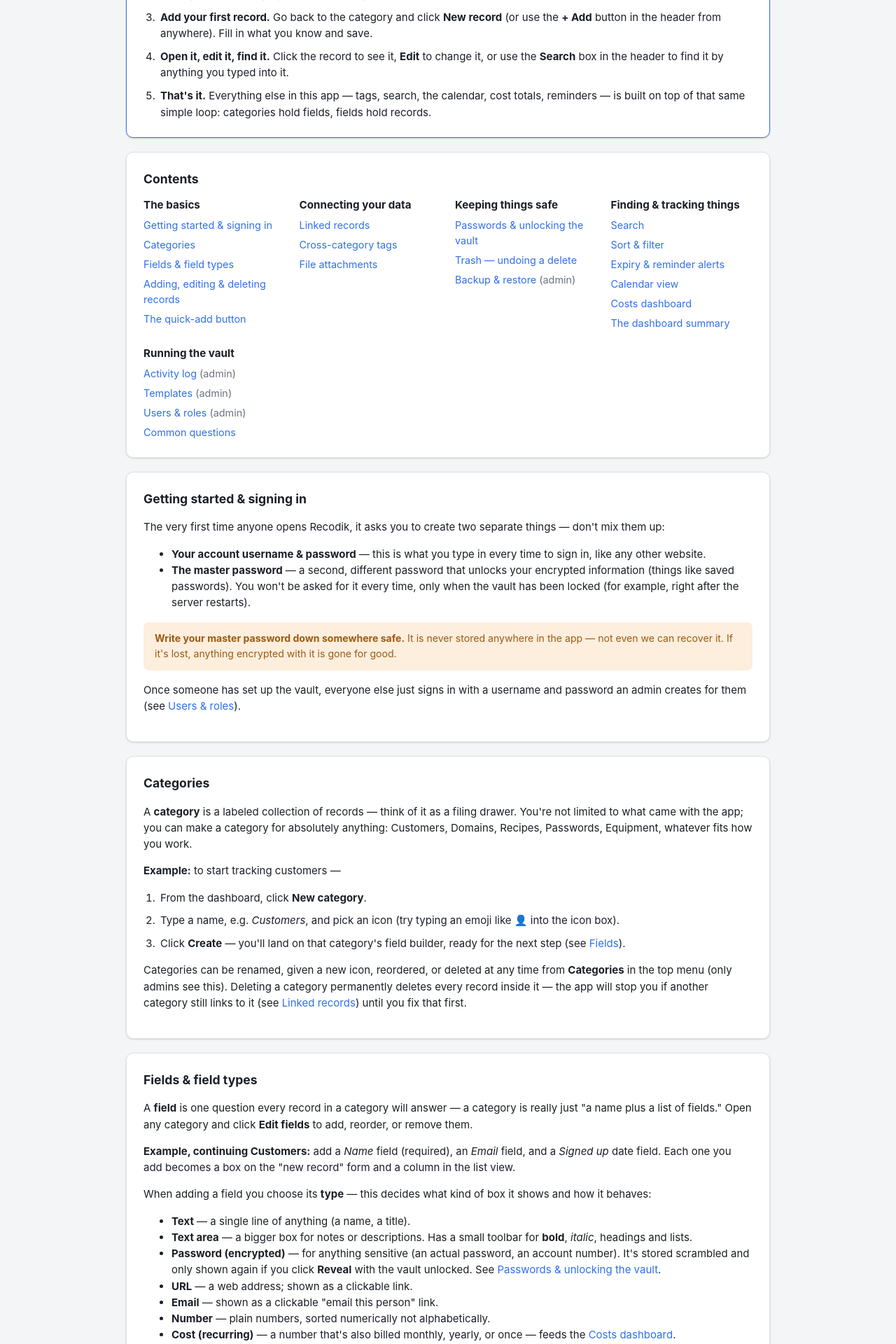
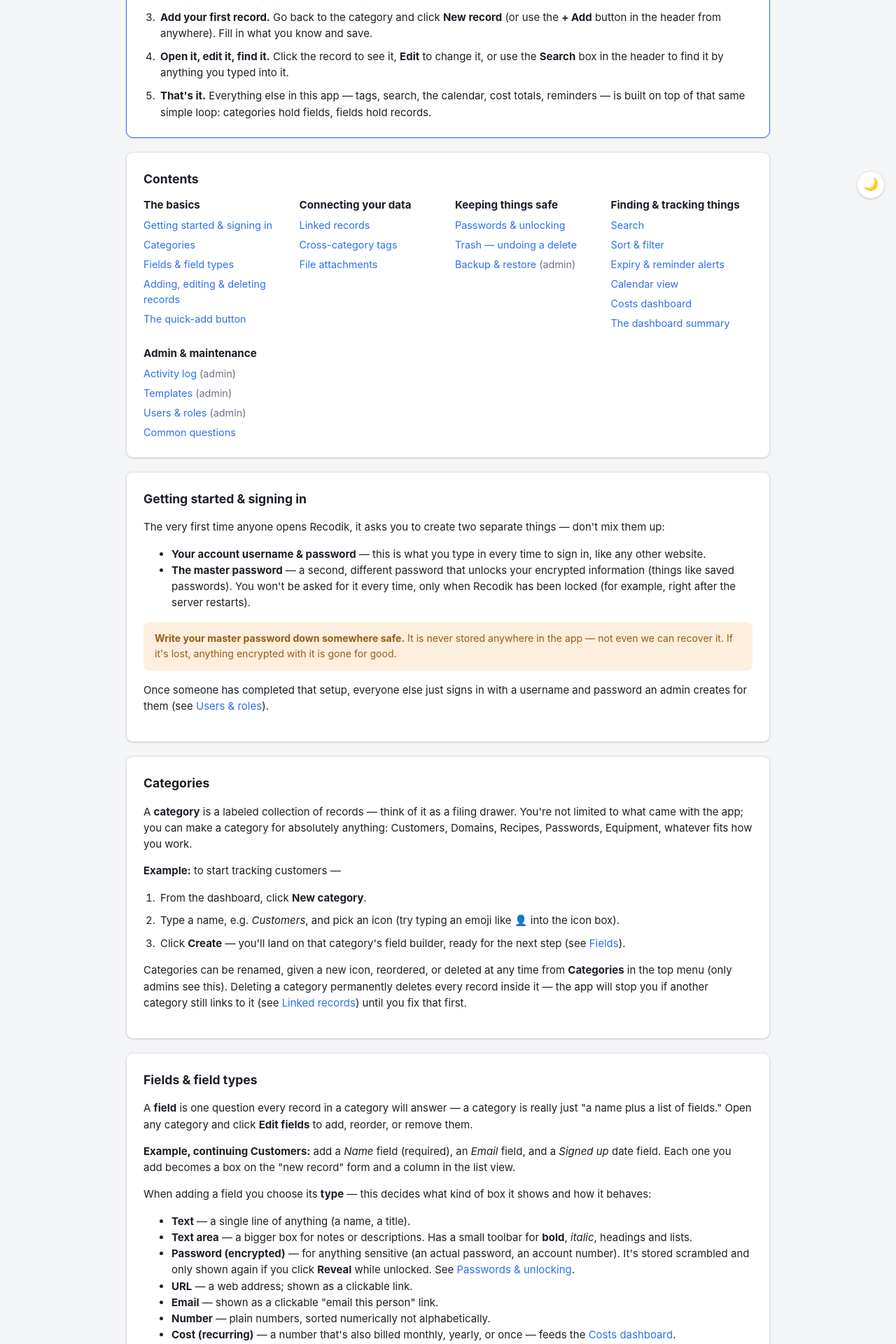
Before and after one commit to squadri00/recodik, a Flask app: page /help in a window 1280 px wide. Shown: the part 500-2420 px from the top of the page at 70% size. Run offline with Flask 3, Linux system fonts and the light colour scheme; the visitor is signed in with stand-in values (Sample User, id 1); data comes from the database, SQL or seed files in the repository; data that the repository does not hold is empty; some libraries are stand-ins or nearby versions.

Commit message:
Add light/dark theme toggle; remove remaining "vault" branding from UI
Persist the theme choice in localStorage with a toggle button, backed by
data-theme overrides alongside the existing prefers-color-scheme rules.
Also replace leftover "vault" wording across templates with Recodik-neutral
phrasing, and rename the backup/template export filenames from myvault- to
recodik-prefixed.

Co-Authored-By: Claude Sonnet 5 <noreply@anthropic.com>

```diff
--- a/myvault/backup.py
+++ b/myvault/backup.py
@@ -37,7 +37,7 @@ def _timestamp() -> str:
 
 
 def backup_filename() -> str:
-    return f"myvault-backup-{_timestamp()}.sqlite3"
+    return f"recodik-backup-{_timestamp()}.sqlite3"
 
 
 def make_consistent_copy(dest_path: str, source_path: str | None = None) -> None:
--- a/myvault/static/app.js
+++ b/myvault/static/app.js
@@ -101,6 +101,48 @@ document.querySelectorAll("[data-alert-toggle]").forEach(function (btn) {
   });
 });
 
+// --- Light/dark theme toggle, persisted in localStorage ---------------------
+(function () {
+  var KEY = "recodik-theme";
+  var root = document.documentElement;
+  var btn = document.querySelector("[data-theme-toggle]");
+  var icon = document.querySelector("[data-theme-icon]");
+
+  function storedTheme() {
+    try {
+      return localStorage.getItem(KEY);
+    } catch (e) {
+      return null;
+    }
+  }
+
+  function effectiveTheme() {
+    var stored = storedTheme();
+    if (stored === "light" || stored === "dark") return stored;
+    return window.matchMedia && window.matchMedia("(prefers-color-scheme: dark)").matches
+      ? "dark"
+      : "light";
+  }
+
+  function updateIcon() {
+    if (!icon) return;
+    // Icon shows the theme you'd switch TO, not the current one.
+    icon.textContent = effectiveTheme() === "dark" ? "☀️" : "🌙";
+  }
+  updateIcon();
+
+  if (btn) {
+    btn.addEventListener("click", function () {
+      var next = effectiveTheme() === "dark" ? "light" : "dark";
+      root.setAttribute("data-theme", next);
+      try {
+        localStorage.setItem(KEY, next);
+      } catch (e) {}
+      updateIcon();
+    });
+  }
+})();
+
 // --- Markdown toolbar for `textarea` fields ---------------------------------
 // Inserts plain Markdown syntax around the current selection. No editor
 // library -- the field stays a normal <textarea>, formatting just gets
--- a/myvault/static/style.css
+++ b/myvault/static/style.css
@@ -24,8 +24,10 @@
   --cal-c6-bg: hsl(250 55% 92%); --cal-c6-ink: hsl(250 50% 40%);
   --cal-c7-bg: hsl(25 65% 88%);  --cal-c7-ink: hsl(25 60% 28%);
 }
+/* Dark palette applies when the system prefers dark AND the user hasn't
+   explicitly picked light via the theme toggle (data-theme="light"). */
 @media (prefers-color-scheme: dark) {
-  :root {
+  :root:not([data-theme="light"]) {
     --bg: #12151b; --surface: #1b1f27; --border: #2c313c;
     --text: #e7e9ee; --muted: #9aa1ad; --primary: #4f8bff; --primary-ink: #0b0d10;
     --ok-bg: #16301f; --ok-ink: #7fd7a0;
@@ -43,6 +45,35 @@
     --cal-c7-bg: hsl(25 32% 20%);  --cal-c7-ink: hsl(25 70% 76%);
   }
 }
+
+/* Explicit override via the theme toggle (data-theme="dark"), regardless of
+   what the system preference is. Same values as the media query above. */
+:root[data-theme="dark"] {
+  --bg: #12151b; --surface: #1b1f27; --border: #2c313c;
+  --text: #e7e9ee; --muted: #9aa1ad; --primary: #4f8bff; --primary-ink: #0b0d10;
+  --ok-bg: #16301f; --ok-ink: #7fd7a0;
+  --warn-bg: #3a2c16; --warn-ink: #e6b877;
+  --error-bg: #3a1e20; --error-ink: #f0999e;
+  --shadow: none;
+
+  --cal-c0-bg: hsl(215 35% 22%); --cal-c0-ink: hsl(215 75% 80%);
+  --cal-c1-bg: hsl(265 30% 24%); --cal-c1-ink: hsl(265 70% 84%);
+  --cal-c2-bg: hsl(175 30% 18%); --cal-c2-ink: hsl(175 60% 72%);
+  --cal-c3-bg: hsl(145 28% 18%); --cal-c3-ink: hsl(145 55% 72%);
+  --cal-c4-bg: hsl(320 28% 22%); --cal-c4-ink: hsl(320 65% 82%);
+  --cal-c5-bg: hsl(190 32% 18%); --cal-c5-ink: hsl(190 65% 75%);
+  --cal-c6-bg: hsl(250 30% 24%); --cal-c6-ink: hsl(250 70% 84%);
+  --cal-c7-bg: hsl(25 32% 20%);  --cal-c7-ink: hsl(25 70% 76%);
+}
+
+.theme-toggle {
+  position: fixed; bottom: 1rem; right: 1rem; z-index: 40;
+  width: 40px; height: 40px; border-radius: 999px;
+  border: 1px solid var(--border); background: var(--surface); color: var(--text);
+  font-size: 1.1rem; line-height: 1; cursor: pointer; box-shadow: var(--shadow);
+  display: flex; align-items: center; justify-content: center;
+}
+.theme-toggle:hover { border-color: var(--primary); }
 
 * { box-sizing: border-box; }
 [hidden] { display: none !important; }
--- a/myvault/templates/base.html
+++ b/myvault/templates/base.html
@@ -3,6 +3,17 @@
 <head>
   <meta charset="utf-8">
   <meta name="viewport" content="width=device-width, initial-scale=1">
+  <script>
+  /* Apply a saved theme choice before first paint, so there's no flash. */
+  (function () {
+    try {
+      var t = localStorage.getItem('recodik-theme');
+      if (t === 'light' || t === 'dark') {
+        document.documentElement.setAttribute('data-theme', t);
+      }
+    } catch (e) {}
+  })();
+  </script>
   <title>{% block title %}{{ app_title }}{% endblock %}</title>
   <link rel="stylesheet" href="{{ url_for('static', filename='style.css') }}">
   <link rel="icon" href="{{ url_for('static', filename='recodik-logo.png') }}">
@@ -79,9 +90,9 @@
       </div>
     {% endif %}
     {% if vault_unlocked %}
-      <a class="pill pill-ok" href="{{ url_for('auth.lock') }}" title="Lock the vault">🔓 Unlocked</a>
+      <a class="pill pill-ok" href="{{ url_for('auth.lock') }}" title="Lock {{ app_title }}">🔓 Unlocked</a>
     {% else %}
-      <a class="pill pill-warn" href="{{ url_for('auth.unlock') }}" title="Unlock the vault">🔒 Locked</a>
+      <a class="pill pill-warn" href="{{ url_for('auth.unlock') }}" title="Unlock {{ app_title }}">🔒 Locked</a>
     {% endif %}
     <span class="who">{{ current_user['username'] }}{% if current_user['role'] == 'admin' %} · admin{% endif %}</span>
     <a class="btn btn-ghost" href="{{ url_for('auth.logout') }}">Sign out</a>
@@ -116,6 +127,9 @@
     <p>Recodik is provided "as is," with no warranty of any kind. Eformics Systems is not liable for any loss or damage arising from its use.</p>
   </div>
 </footer>
+<button type="button" class="theme-toggle" data-theme-toggle title="Switch color theme" aria-label="Switch color theme">
+  <span data-theme-icon>🌙</span>
+</button>
 <script src="{{ url_for('static', filename='app.js') }}" defer></script>
 </body>
 </html>
--- a/myvault/templates/coming_soon.html
+++ b/myvault/templates/coming_soon.html
@@ -2,7 +2,7 @@
 {% block content %}
 <div class="empty">
   <p class="empty-title">{{ feature }} arrives in Phase {{ phase }}.</p>
-  <p>This build is being assembled phase by phase. The foundation (setup, login, vault lock) is live.</p>
+  <p>This build is being assembled phase by phase. The foundation (setup, login, lock/unlock) is live.</p>
   <a class="btn" href="{{ url_for('index') }}">Back to dashboard</a>
 </div>
 {% endblock %}
--- a/myvault/templates/field_edit.html
+++ b/myvault/templates/field_edit.html
@@ -57,7 +57,7 @@
     {% if can_encrypt %}
       <label class="check" data-encrypt-wrap hidden>
         <input type="checkbox" name="encrypt_existing" value="1" checked>
-        Encrypt this field's existing values now (requires the vault unlocked)
+        Encrypt this field's existing values now (requires {{ app_title }} unlocked)
       </label>
     {% endif %}
     <button class="btn btn-primary" type="submit">Save field</button>
--- a/myvault/templates/help.html
+++ b/myvault/templates/help.html
@@ -58,7 +58,7 @@
     <div>
       <h3>Keeping things safe</h3>
       <ul>
-        <li><a href="#passwords-vault">Passwords &amp; unlocking the vault</a></li>
+        <li><a href="#passwords-vault">Passwords &amp; unlocking</a></li>
         <li><a href="#trash">Trash — undoing a delete</a></li>
         <li><a href="#backup">Backup &amp; restore <span class="muted">(admin)</span></a></li>
       </ul>
@@ -75,7 +75,7 @@
       </ul>
     </div>
     <div>
-      <h3>Running the vault</h3>
+      <h3>Admin &amp; maintenance</h3>
       <ul>
         <li><a href="#activity-log">Activity log <span class="muted">(admin)</span></a></li>
         <li><a href="#templates">Templates <span class="muted">(admin)</span></a></li>
@@ -96,14 +96,14 @@
       you type in every time to sign in, like any other website.</li>
     <li><strong>The master password</strong> — a second, different password
       that unlocks your encrypted information (things like saved passwords).
-      You won't be asked for it every time, only when the vault has been
+      You won't be asked for it every time, only when {{ app_title }} has been
       locked (for example, right after the server restarts).</li>
   </ul>
   <p class="callout callout-warn">
     <strong>Write your master password down somewhere safe.</strong> It is
     never stored anywhere in the app — not even we can recover it. If it's
     lost, anything encrypted with it is gone for good.</p>
-  <p>Once someone has set up the vault, everyone else just signs in with a
+  <p>Once someone has completed that setup, everyone else just signs in with a
     username and password an admin creates for them (see
     <a href="#users">Users &amp; roles</a>).</p>
 </div>
@@ -148,8 +148,8 @@
       and lists.</li>
     <li><strong>Password (encrypted)</strong> — for anything sensitive
       (an actual password, an account number). It's stored scrambled and only
-      shown again if you click <strong>Reveal</strong> with the vault unlocked.
-      See <a href="#passwords-vault">Passwords &amp; unlocking the vault</a>.</li>
+      shown again if you click <strong>Reveal</strong> while unlocked.
+      See <a href="#passwords-vault">Passwords &amp; unlocking</a>.</li>
     <li><strong>URL</strong> — a web address; shown as a clickable link.</li>
     <li><strong>Email</strong> — shown as a clickable "email this person" link.</li>
     <li><strong>Number</strong> — plain numbers, sorted numerically not
@@ -176,7 +176,7 @@
     created, but its <em>label</em>, type, and settings can be changed later
     from <strong>Edit</strong> next to it — including turning a plain field
     into an encrypted one, which scrambles every existing value for you in
-    one step (you'll need the vault unlocked to do that).</p>
+    one step (you'll need {{ app_title }} unlocked to do that).</p>
   <p>Removing a field hides it everywhere but keeps the data underneath, in
     case you add it back or need to recover it from the raw database.</p>
 </div>
@@ -248,23 +248,23 @@
   <p>A <strong>File</strong> field lets you attach one photo or document to a
     record — a scanned ID, a contract, a screenshot. Images show a small
     preview right on the record; anything else downloads when clicked.</p>
-  <p>Files are encrypted the same way passwords are — you need the vault
+  <p>Files are encrypted the same way passwords are — you need {{ app_title }}
     unlocked to view or download one. Uploading a new file replaces the old
     one automatically; there's also a checkbox to remove it without replacing.</p>
 </div>
 
 <!-- ================================================================ -->
 <div class="card help-section">
-  <h2 id="passwords-vault">Passwords &amp; unlocking the vault</h2>
+  <h2 id="passwords-vault">Passwords &amp; unlocking</h2>
   <p>Anything stored in a <strong>Password (encrypted)</strong> field (or an
     attached file) is scrambled before it's saved. You'll always see it masked
     as dots — clicking <strong>Reveal</strong> decrypts it just for that
-    moment, and only while the vault is <strong>unlocked</strong>.</p>
-  <p>The padlock icon in the top-right of every page shows the vault's current
+    moment, and only while {{ app_title }} is <strong>unlocked</strong>.</p>
+  <p>The padlock icon in the top-right of every page shows the current lock
     state:</p>
   <ul>
     <li><strong>🔓 Unlocked</strong> — encrypted values can be revealed or
-      downloaded. Click it to lock the vault again yourself.</li>
+      downloaded. Click it to lock it again yourself.</li>
     <li><strong>🔒 Locked</strong> — encrypted content stays hidden, even from
       someone signed into your account, until the master password is entered
       again. This happens automatically whenever the server restarts.</li>
@@ -291,15 +291,15 @@
 
 <div class="card help-section">
   <h2 id="backup">Backup &amp; restore <span class="muted">(admin only)</span></h2>
-  <p>Your entire vault — every category, field, record, encrypted password and
+  <p>Everything you've stored — every category, field, record, encrypted password and
     attached file — lives in one single file. <strong>Settings → Backup &amp;
     restore</strong> lets an admin:</p>
   <ul>
     <li><strong>Download a backup</strong> — a safe, consistent snapshot you
-      can take any time, even while others are using the vault. Keep it
+      can take any time, even while others are using {{ app_title }}. Keep it
       somewhere safe (a USB drive, cloud storage you trust).</li>
     <li><strong>Restore from a backup</strong> — replaces everything currently
-      in the vault with the contents of a file you upload. Type
+      stored with the contents of a file you upload. Type
       <code>RESTORE</code> to confirm — this is the one action in the whole
       app that can wipe out today's data, so it's deliberately hard to do by
       accident. Your current database is saved automatically first, just in
@@ -362,7 +362,7 @@
   <p>The dashboard (your home page) leads with up to three cards, each only
     shown when there's something to say: your nearest upcoming
     <a href="#alerts">alerts</a>, your <a href="#costs">cost</a> totals, and —
-    for admins — the most recent activity in the vault. Below that is the
+    for admins — the most recent activity. Below that is the
     usual grid of your categories.</p>
 </div>
 
@@ -407,7 +407,7 @@
     <dt>I forgot my master password — can you reset it?</dt>
     <dd>No one can, including an admin. It's never stored anywhere, by design.
       Anything encrypted with it (passwords, files) is unrecoverable. Everything
-      else in the vault is unaffected and stays fully usable.</dd>
+      else is unaffected and stays fully usable.</dd>
 
     <dt>I deleted something by mistake.</dt>
     <dd>Check <a href="#trash">Trash</a> first — unless it was already
@@ -417,12 +417,12 @@
     <dd>Those are admin-only. Ask whoever set up your account to either do it
       for you or make you an admin (see <a href="#users">Users &amp; roles</a>).</dd>
 
-    <dt>Why does it say the vault is "Locked"?</dt>
+    <dt>Why does it say "Locked"?</dt>
     <dd>This happens automatically after the server restarts, as a safety
       measure. Click the padlock and enter the master password to unlock —
-      see <a href="#passwords-vault">Passwords &amp; unlocking the vault</a>.</dd>
+      see <a href="#passwords-vault">Passwords &amp; unlocking</a>.</dd>
 
-    <dt>Can two people edit the vault at the same time?</dt>
+    <dt>Can two people edit at the same time?</dt>
     <dd>Yes — every signed-in user shares the same live data.</dd>
 
     <dt>Is my data sent anywhere else?</dt>
--- a/myvault/templates/login.html
+++ b/myvault/templates/login.html
@@ -6,7 +6,7 @@
     <img src="{{ url_for('static', filename='recodik-logo.png') }}" alt="" class="brand-logo" style="height:28px">
     {{ app_title }}
   </h1>
-  <p class="muted">Sign in to your vault.</p>
+  <p class="muted">Sign in to {{ app_title }}.</p>
   <form method="post" autocomplete="off">
     <label>Username
       <input type="text" name="username" value="{{ username }}" required autofocus
--- a/myvault/templates/setup.html
+++ b/myvault/templates/setup.html
@@ -7,7 +7,7 @@
 
   <div class="callout callout-warn">
     <strong>Keep the master password safe.</strong>
-    It encrypts every password-type field in your vault. It is never stored anywhere.
+    It encrypts every password-type field you create. It is never stored anywhere.
     If you lose it, those encrypted values <em>cannot be recovered</em> &mdash; there is no reset.
   </div>
 
@@ -31,7 +31,7 @@
       <input type="password" name="master_password_confirm" required minlength="8"
              autocomplete="new-password">
     </label>
-    <button class="btn btn-primary" type="submit">Create vault</button>
+    <button class="btn btn-primary" type="submit">Get started</button>
   </form>
 </div>
 {% endblock %}
--- a/myvault/templates/unlock.html
+++ b/myvault/templates/unlock.html
@@ -2,7 +2,7 @@
 {% block title %}Unlock · {{ app_title }}{% endblock %}
 {% block content %}
 <div class="card auth-card">
-  <h1>🔒 Vault locked</h1>
+  <h1>🔒 Locked</h1>
   <p class="muted">
     Enter the master password to decrypt sensitive fields for this session.
     Records and non-sensitive fields stay readable while locked.
--- a/myvault/templates_io.py
+++ b/myvault/templates_io.py
@@ -89,7 +89,7 @@ def export_category(category_id: int):
         abort(404)
     payload = build_template(category, get_fields(category_id))
     body = json.dumps(payload, indent=2, ensure_ascii=False)
-    filename = (slugify_key(category["name"]) or "category") + ".myvault.json"
+    filename = (slugify_key(category["name"]) or "category") + ".recodik.json"
     return Response(
         body,
         mimetype="application/json",
```
Also changed, not shown: myvault/templates/settings.html (+5 -5 lines).
